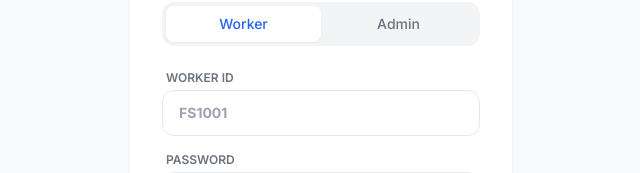
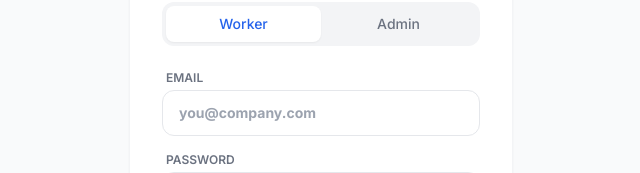
Before and after one commit to mohsinsultanriyad-crypto/Fastepnew, a React (Vite) app: page / in a window 1280 px wide. Shown: the part 282-455 px from the top of the page, without its empty margins (319-959 px from the left). Built offline with nearby package versions, Linux system fonts and the light colour scheme.

Commit message:
fix: use email login; add root index.css to ensure correct CSS MIME type

```diff
--- a/components/Login.tsx
+++ b/components/Login.tsx
@@ -10,7 +10,7 @@ interface LoginProps {
 }
 
 const Login: React.FC<LoginProps> = ({ onLogin, workers }) => {
-  const [userId, setUserId] = useState('');
+  const [email, setEmail] = useState('');
   const [password, setPassword] = useState('');
   const [isAdmin, setIsAdmin] = useState(false);
   const [error, setError] = useState('');
@@ -21,7 +21,7 @@ const Login: React.FC<LoginProps> = ({ onLogin, workers }) => {
     try {
       const api = createApiClient();
       const url = '/api/auth/login';
-      const res = await api.post(url, { email: userId, password });
+      const res = await api.post(url, { email, password });
       const { token, user } = res.data;
       if (token) localStorage.setItem('token', token);
       onLogin(user);
@@ -57,13 +57,14 @@ const Login: React.FC<LoginProps> = ({ onLogin, workers }) => {
           <form onSubmit={handleLogin} className="space-y-4">
             <div>
               <label className="block text-xs font-semibold text-gray-500 uppercase mb-1 ml-1">
-                {isAdmin ? 'Admin ID' : 'Worker ID'}
+                {isAdmin ? 'Admin Email' : 'Email'}
               </label>
               <input
-                type="text"
-                value={userId}
-                onChange={(e) => setUserId(e.target.value)}
-                placeholder={isAdmin ? "FSA101" : "FS1001"}
+                type="email"
+                value={email}
+                onChange={(e) => setEmail(e.target.value)}
+                placeholder={isAdmin ? "admin@company.com" : "you@company.com"}
+                required
                 className="w-full px-4 py-3 rounded-xl border border-gray-200 focus:outline-none focus:ring-2 focus:ring-blue-100 focus:border-blue-400 transition-all text-sm font-bold"
               />
             </div>
--- /dev/null
+++ b/index.css
@@ -0,0 +1,9 @@
+/* Minimal stylesheet to ensure correct MIME type when served */
+:root{--bg:#f9fafb;--muted:#6b7280}
+html,body,#root{height:100%}
+body{margin:0;background:var(--bg);color:#111827;font-family:Inter,system-ui,Segoe UI,Roboto,-apple-system,"Helvetica Neue",Arial}
+/* small helpers used by app */
+.page{padding:1rem}
+.center{display:flex;align-items:center;justify-content:center}
+.card{background:#fff;border-radius:12px;box-shadow:0 4px 12px rgba(0,0,0,0.04);padding:1rem}
+.error{color:#ef4444}
```
